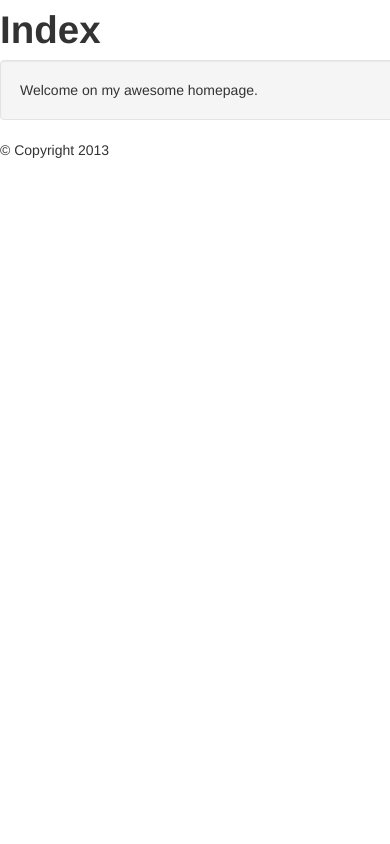
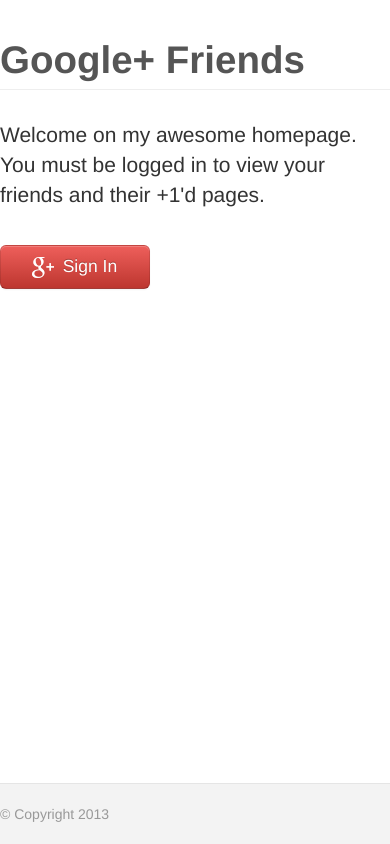
Before and after one commit to paveldedik/gplus-friends, a Flask app: page / in a window 390 px wide; the page is wider, and only the part inside the window is pictured. Run offline with Flask 2, Linux system fonts and the light colour scheme.

Commit message:
Application connected to google+ api.

```diff
--- /dev/null
+++ b/gplusfriends/static/css/custom.css
@@ -0,0 +1,54 @@
+
+html,
+body {
+  height: 100%;
+}
+
+footer {
+  background-color: #f3f3f3;
+  border-top: 1px solid #e5e5e5;
+}
+
+.container {
+  width: auto;
+  max-width: 680px;
+}
+
+.container .credit {
+  margin: 20px 0;
+}
+
+.page-header {
+  color: #555;
+  margin-top: 40px;
+}
+
+#wrap {
+  min-height: 100%;
+  height: auto !important;
+  height: 100%;
+  margin: 0 auto -61px;
+}
+
+#push,
+footer {
+  height: 60px;
+}
+
+#login {
+  margin-top: 35px;
+  max-width: 150px;
+}
+
+#login a {
+  padding: 5px 7px 5px 0px;
+}
+
+@media (max-width: 767px) {
+  footer {
+    margin-left: -20px;
+    margin-right: -20px;
+    padding-left: 20px;
+    padding-right: 20px;
+  }
+}
--- a/gplusfriends/templates/base.jinja
+++ b/gplusfriends/templates/base.jinja
@@ -4,17 +4,23 @@
 <head>
     {% block head %}
     <link rel="stylesheet" href="static/css/bootstrap.css" />
+    <link rel="stylesheet" href="static/css/custom.css" />
     <title>{% block title %}{% endblock %}</title>
     {% endblock %}
 </head>
 <body>
+<div id="wrap">
     <div class="container">
+        <h1 class="page-header">Google+ Friends</h1>
         {% block content %}
         {% endblock %}
-    <footer>
-        {% block footer %}
-        &copy; Copyright 2013
-        {% endblock %}
-    </footer>
     </div>
+</div>
+<footer>
+    <div class="container">
+    {% block footer %}
+        <p class="muted credit">&copy; Copyright 2013</p>
+    {% endblock %}
+    </div>
+</footer>
 </body>
--- a/gplusfriends/templates/index.jinja
+++ b/gplusfriends/templates/index.jinja
@@ -1,8 +1,14 @@
 {% extends "base.jinja" %}
 
-{% block title %}Index{% endblock %}
+{% block title %}Google+ Friends{% endblock %}
 
 {% block content %}
-    <h1 class="header">Index</h1>
-    <p class="well">Welcome on my awesome homepage.</p>
+    <p class="lead">Welcome on my awesome homepage. You must be logged in to
+        view your friends and their +1'd pages.</p>
+    <div id="login">
+        <a href="/login" class="btn btn-large btn-block btn-danger">
+            <img src="/static/img/gplus.png" />
+            Sign In
+        </a>
+    </div>
 {% endblock %}
--- a/gplusfriends/views/core.py
+++ b/gplusfriends/views/core.py
@@ -1,11 +1,43 @@
 # -*- coding: utf-8 -*-
 
+import requests
+from flask import render_template, redirect, url_for, session
 
-from flask import render_template
-
-from gplusfriends import app
+from gplusfriends import app, google
 
 
 @app.route('/')
 def index():
-    return render_template('index.jinja')
+    access_token = get_access_token()
+
+    if access_token is None:
+        return render_template('index.jinja')
+
+    headers = {'Authorization': 'Bearer ' + access_token[0]}
+
+    return google.get('people/me', headers=headers).raw_data
+
+
+@app.route('/login')
+def login():
+    callback=url_for('authorized', _external=True)
+    return google.authorize(callback=callback)
+
+
+@app.route('/logout')
+def logout():
+    session.pop('access_token', None)
+    return 'You were signed out'
+
+
+@app.route(app.config['REDIRECT_URI'])
+@google.authorized_handler
+def authorized(resp):
+    access_token = resp['access_token']
+    session['access_token'] = access_token, ''
+    return redirect(url_for('index'))
+
+
+@google.tokengetter
+def get_access_token():
+    return session.get('access_token')
```
Also changed, not shown: gplusfriends/__init__.py (+18 -4 lines), gplusfriends/config.py (+7 -0 lines), gplusfriends/static/img/gplus.png (added).
